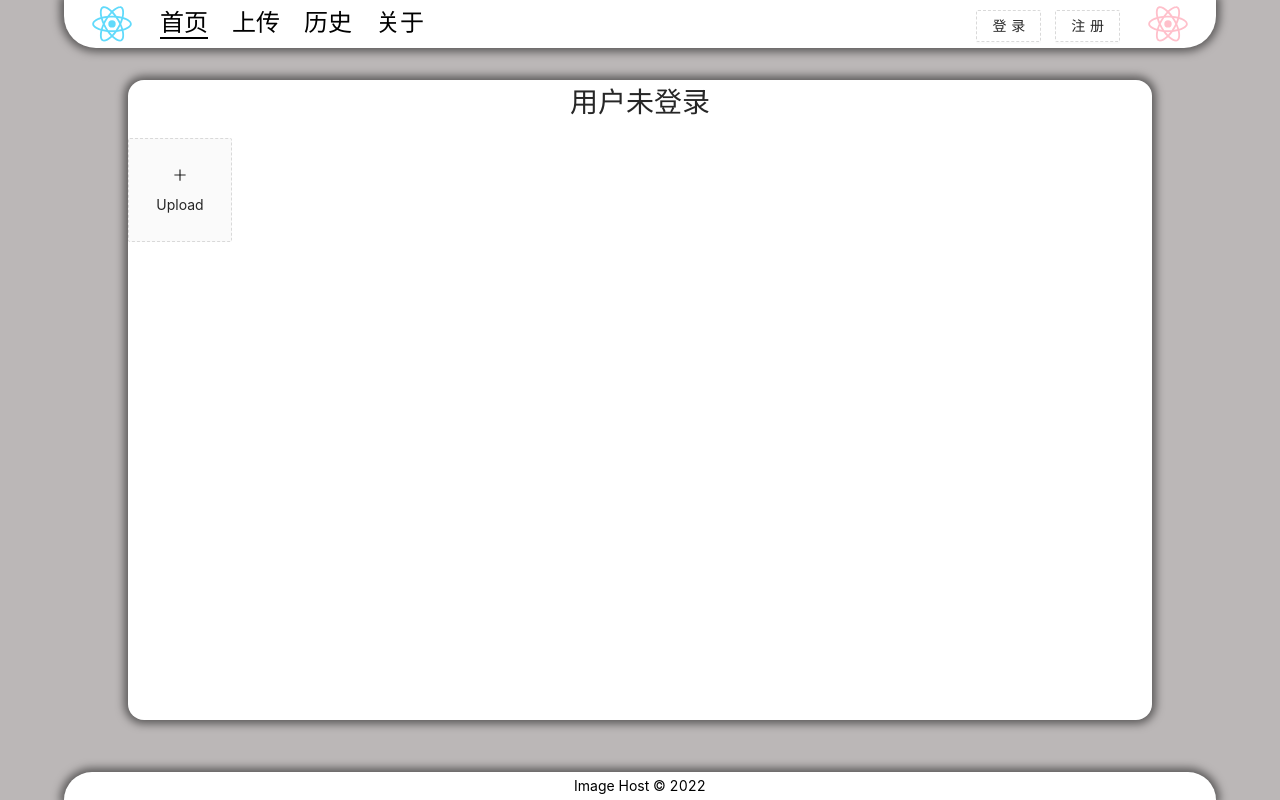
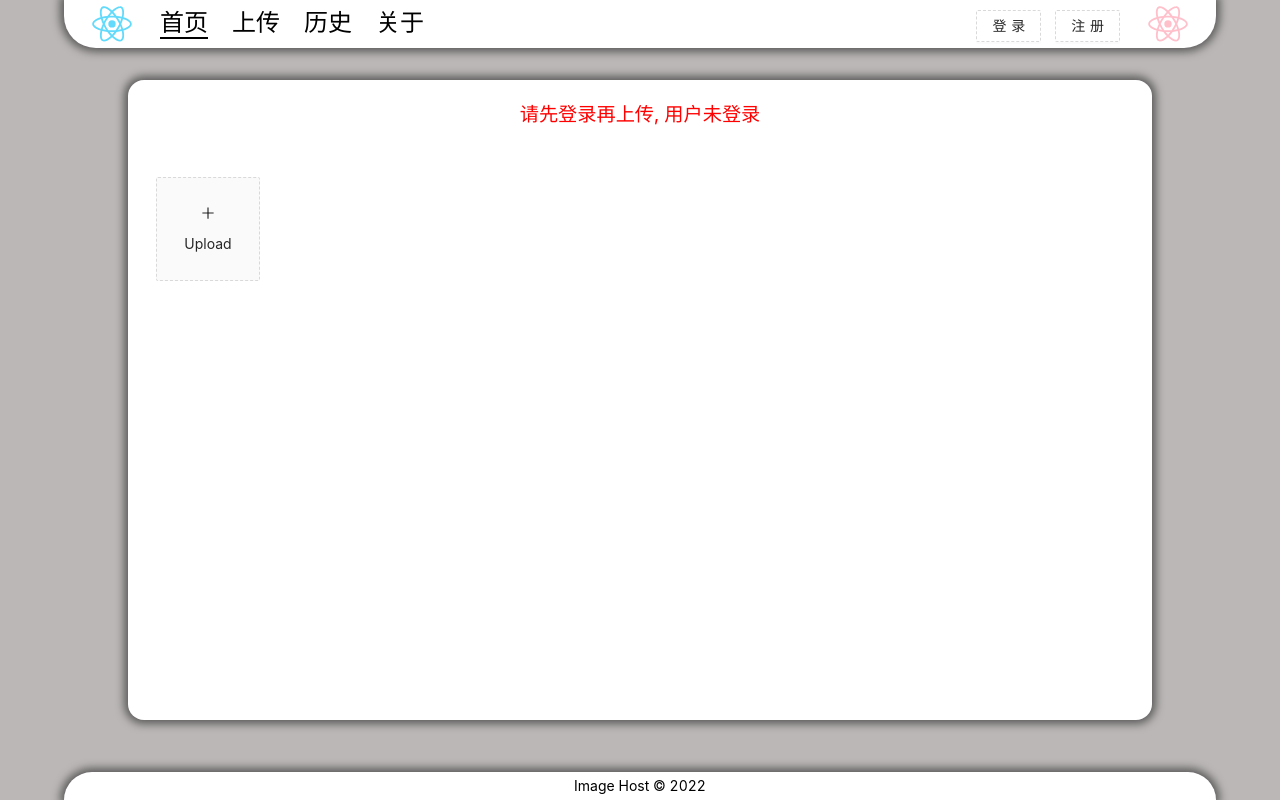
Before and after one commit to mingwiki/leancloud-image-host, a React app: page / in a window 1280 px wide. Built offline with nearby package versions, Linux system fonts and the light colour scheme; what leancloud-storage would draw is missing.

Commit message:
add Tips

```diff
--- /dev/null
+++ b/src/components/Tips.jsx
@@ -0,0 +1,25 @@
+import React, { useContext } from "react";
+import context from "../stores";
+import { observer } from "mobx-react";
+import styled from "styled-components";
+
+const Tips = styled.div`
+  padding: 1em 2em;
+  font-size: 1.2rem;
+  text-align: center;
+`;
+const RedTips = styled.div`
+  color: red;
+  padding: 1em 2em;
+  font-size: 1.2rem;
+  text-align: center;
+`;
+const Component = observer(({ children }) => {
+  const { UserStore } = useContext(context);
+  return UserStore.currentUser ? (
+    <Tips>欢迎回来， {UserStore.currentUser.attributes.username}</Tips>
+  ) : (
+    <RedTips>请先登录再上传, {children}</RedTips>
+  );
+});
+export default Component;
--- a/src/components/Uploader.jsx
+++ b/src/components/Uploader.jsx
@@ -1,9 +1,13 @@
 import React, { useState, useContext } from "react";
 import context from "../stores";
 import { observer } from "mobx-react";
-import { Upload, Modal } from "antd";
+import { Upload, Modal, message } from "antd";
 import { PlusOutlined } from "@ant-design/icons";
+import styled from "styled-components";
 
+const Wrapper = styled.div`
+  margin: 2em;
+`;
 const genUID = (() => {
   let uid = 0;
   return () => {
@@ -20,7 +24,7 @@ function getBase64(file) {
 }
 
 const Component = observer(() => {
-  const { ImageStore } = useContext(context);
+  const { ImageStore, UserStore } = useContext(context);
   const [previewVisible, setPreviewVisible] = useState(false);
   const [previewImage, setPreviewImage] = useState("");
   const [previewTitle, setPreviewTitle] = useState("");
@@ -44,6 +48,10 @@ const Component = observer(() => {
   let customRequest = ({ file }) => {
     ImageStore.setFile(file);
     ImageStore.setName(file.name);
+    if (!UserStore.currentUser) {
+      message.error("请先登录再上传");
+      return;
+    }
     ImageStore.upload().then(
       (img) => {
         setFilelist((fileList) => [
@@ -78,7 +86,7 @@ const Component = observer(() => {
     </div>
   );
   return (
-    <>
+    <Wrapper>
       <Upload
         listType="picture-card"
         fileList={fileList}
@@ -108,7 +116,7 @@ const Component = observer(() => {
       >
         <img alt="example" style={{ width: "100%" }} src={previewImage} />
       </Modal>
-    </>
+    </Wrapper>
   );
 });
 
--- a/src/pages/Home.jsx
+++ b/src/pages/Home.jsx
@@ -2,17 +2,12 @@ import React, { useContext } from "react";
 import context from "../stores";
 import { observer } from "mobx-react";
 import Uploader from "../components/Uploader";
+import Tips from "../components/Tips";
 const Component = observer(() => {
   const { UserStore } = useContext(context);
   return (
     <main>
-      <h1 style={{textAlign: "center"}}>
-        {UserStore.currentUser ? (
-          <>欢迎登录， {UserStore.currentUser.attributes.username}</>
-        ) : (
-          "用户未登录"
-        )}
-      </h1>
+      <Tips>用户未登录</Tips>
       <Uploader />
     </main>
   );
```
